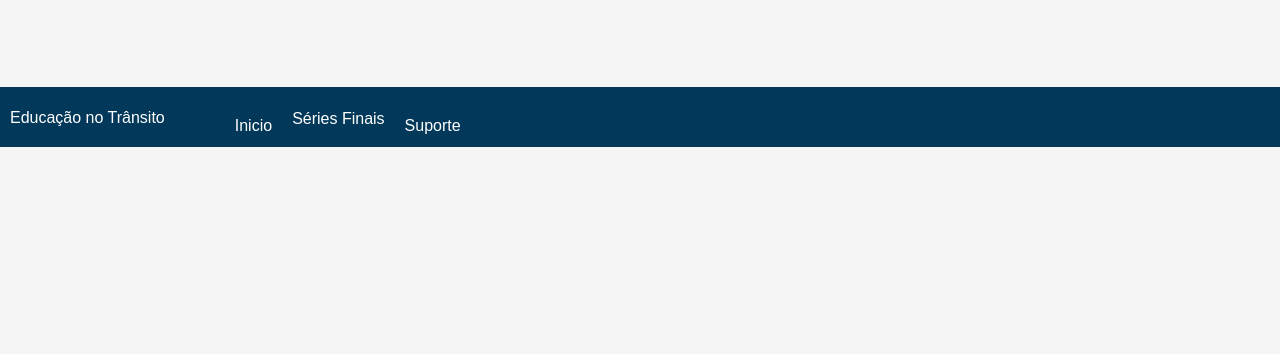
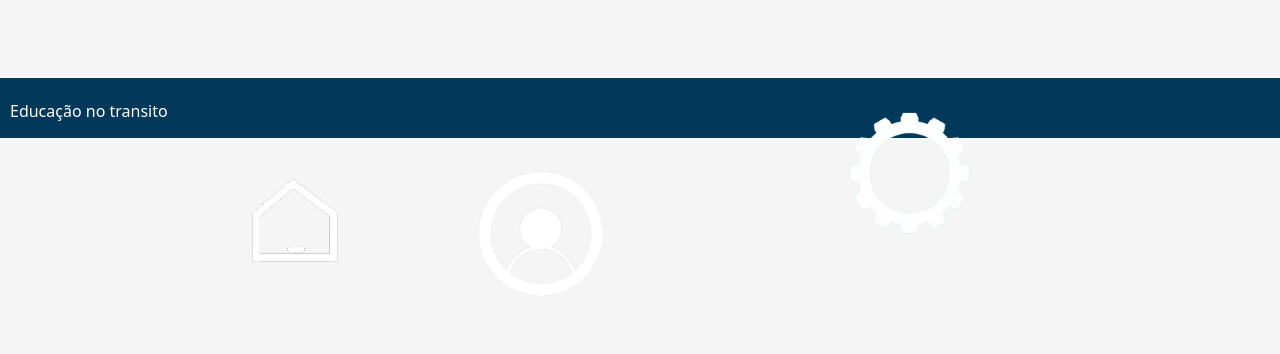
Before and after one commit to Otavio101/Eptran, a plain HTML site: page Arquivos/paginadoJogo.html in a window 1280 px wide. Shown: the part 1702-2056 px from the top of the page. Before the commit the page ends 1853 px from the top, so only its background shows below. Drawn offline with Linux system fonts and the light colour scheme.

Commit message:
pagina do jogo e fundos

```diff
--- a/Arquivos/paginadoJogo.html
+++ b/Arquivos/paginadoJogo.html
@@ -7,17 +7,17 @@
 </head>
 <body class="bodypaginajogo1">
     <section class="azulclaro">
-       <div class="menu">☰</div>
+       <div class="menujogo">☰</div>
     </section>
     <div class="centro" ><img src="https://www.joinville.sc.gov.br/wp-content/uploads/2021/09/Logotipo_Prefeitura_vertical_positivo.png" class="joinvas" ></div>
     <div class="textoInt" class="centro"><h3>EPTRAN de Joinville apresenta:<br></h3></div>
         <div class="pa">🚦 Desafio da Educação no Trânsito para os aventureiros! 🚀 Em apenas 60 segundos, mergulhe na diversão enquanto exploramos dicas essenciais para segurança nas ruas. Sinais de trânsito nunca foram tão empolgantes! 🛑🚶‍♂️ Junte-se à nossa missão de tornar as estradas mais seguras enquanto aprendemos e nos divertimos. 💃🚴‍♀️  </div>
         <section class="azulEscuro">
             <div class="flexJogo" class=>
-              <div><p class="p1bemvindo">Educação no Trânsito</p></div>
-             <div><p class="p2bemvindo">Inicio</p></div>
-             <div><p class="p3bemvindo" id="ta">Séries Finais</p></div>
-             <div><p class="p4bemvindo">Suporte</p></div>
+              <div class="" ><p class="p1bemvindo">Educação no transito</p></div>
+             <div class="divpa"><img class="imagemplaca" src="../imagens/Design_sem_nome__3_-removebg-preview.png"><p class="p2bemvindo"></p></div>
+             <div class="divpa1"><p class="p3bemvindo" id="ta"><img class="imagemjovem" src="../imagens/seriefinal.png"></p></div>
+             <div class="divpa2"><p class="p4bemvindo"><img class="imagemengrenagem" src="../imagens/suporte.png"></p></div>
          </div>
         </section>
 </body>
--- a/Arquivos/style.css
+++ b/Arquivos/style.css
@@ -284,7 +284,7 @@
     font-size: 16px;
     margin-left: 10px;
     margin-top: 22px;
-    font-family: arial;
+    font-family: system-ui, -apple-system, BlinkMacSystemFont, 'Segoe UI', Roboto, Oxygen, Ubuntu, Cantarell, 'Open Sans', 'Helvetica Neue', sans-serif;
     color: white;
 }
 
@@ -643,3 +643,33 @@
 .menu{
     font-size: 150%;
 }
+
+.imagemplaca{
+    width: 100%;
+    margin-top: -10px;
+
+}
+
+.divpa{
+    width: 20%;
+}
+
+.imagemjovem{
+    width: 50%;
+    margin-top: -7px;
+    margin-left: 5px;
+}
+.divpa1{
+    width: 30%;
+    height: 10%;
+}
+
+.imagemengrenagem{
+    width: 45%;
+    margin-top: -17px;
+
+}
+
+.divpa2{
+    width: 30%;
+}
```
Also changed, not shown: imagens/Design_sem_nome__3_-removebg-preview.png (added), imagens/imagemplaca.png (added), imagens/seriefinal.png (added), imagens/suporte.png (added).
